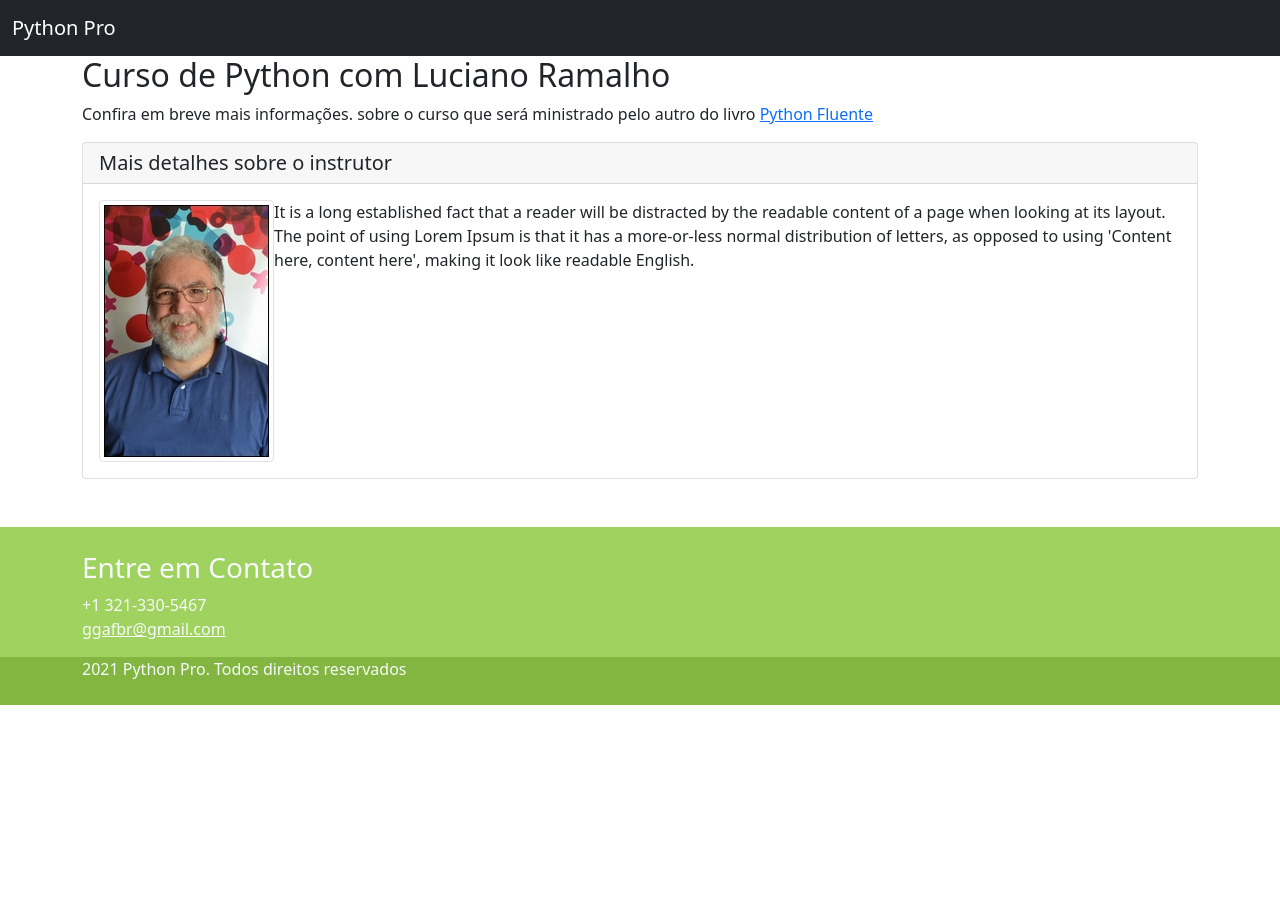
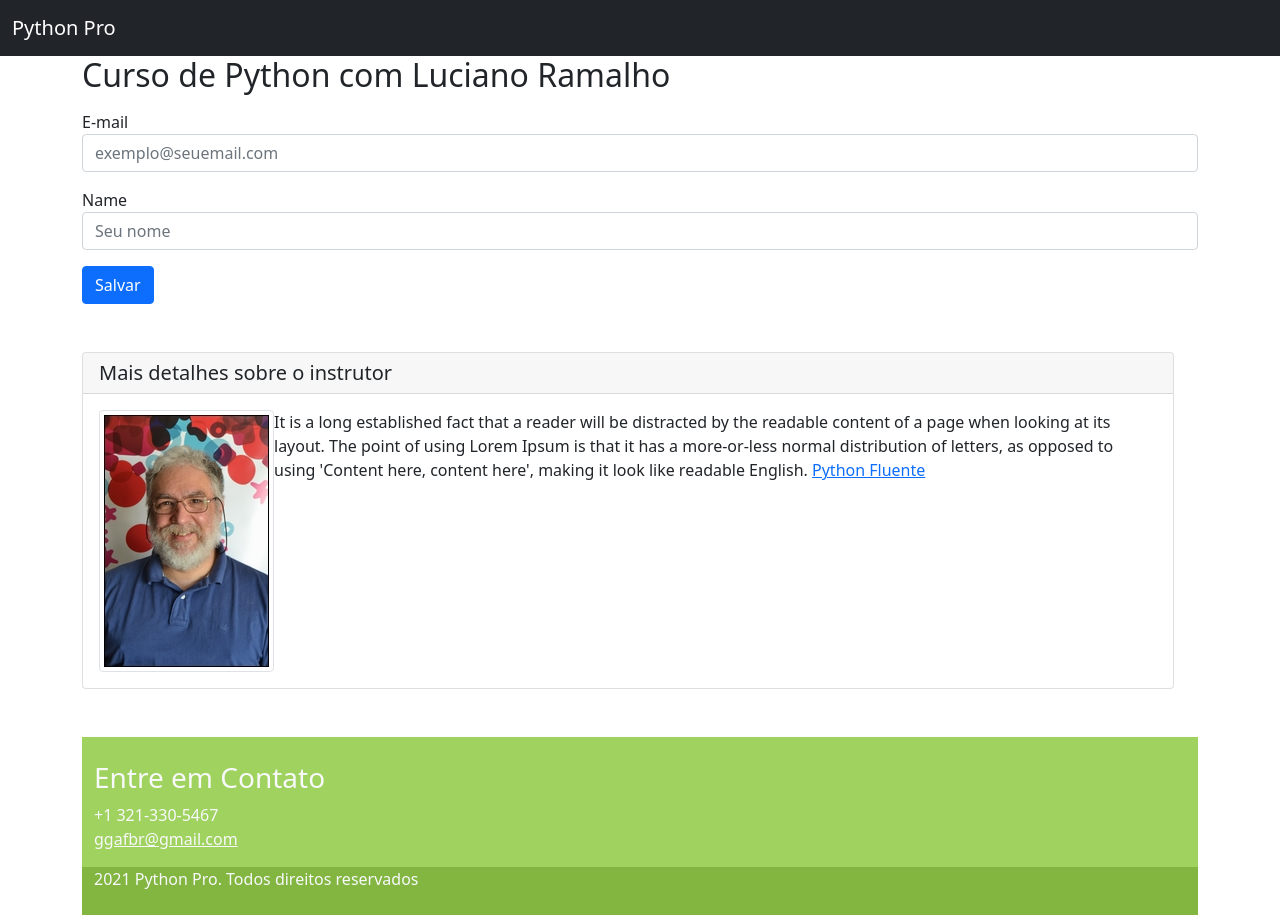
Before and after one commit to GilbertoAbrao/curso-django, a Django app: template pypro/base/templates/base/home.html in a window 1280 px wide. Before the commit the page ends 705 px from the top, so only its background shows below. Run offline with Django 3.2, Linux system fonts and the light colour scheme; the template is opened without the code that fills it, so the values that code supplies are empty; some libraries are stand-ins or nearby versions.

Commit message:
Integracao com Mail Chimp

```diff
--- a/pypro/base/templates/base/home.html
+++ b/pypro/base/templates/base/home.html
@@ -44,14 +44,40 @@
                 <h2>
                     Curso de Python com Luciano Ramalho
                 </h2>
-                <p>
-                    Confira em breve mais informações. sobre o curso que será ministrado pelo autro do livro
-                    <a href="http://shop.oreilly.com/product/0636920032519.do" target="_blank">Python Fluente</a>
-                </p>
+
+                <form action="https://gmail.us7.list-manage.com/subscribe/post?u=6d59b9412e27555d419ec3983&amp;id=8a741b7693"
+                      method="post" id="mc-embedded-subscribe-form" name="mc-embedded-subscribe-form"
+                      class="validate" target="_blank" novalidate>
+                    <div class="form-row align-items-center">
+
+                        <div class="col-auto mt-3">
+                            <label class="sr-only" for="mce-EMAIL">E-mail</label>
+                            <input type="email" value="" name="EMAIL" class="form-control required" id="mce-EMAIL"
+                                   placeholder="exemplo@seuemail.com">
+                        </div>
+
+                        <div class="col-auto mt-3">
+                            <label class="sr-only" for="mce-FNAME">Name</label>
+                            <input type="text" value="" name="FNAME" class="form-control" id="mce-FNAME"
+                                   placeholder="Seu nome">
+                        </div>
+
+                        <!-- real people should not fill this in and expect good things - do not remove this or risk form bot signups-->
+                        <div style="position: absolute; left: -5000px;" aria-hidden="true"><input type="text"
+                                                                                                  name="b_6d59b9412e27555d419ec3983_8a741b7693"
+                                                                                                  tabindex="-1"
+                                                                                                  value=""></div>
+                        <div class="col-auto mt-3">
+                            <input type="submit" value="Salvar" name="subscribe"
+                                   id="mc-embedded-subscribe" class="btn btn-primary">
+                        </div>
+
+                    </div>
+                </form>
+
             </div>
         </div>
-    </div>
-    <div class="row">
+        <div class="row mt-5">
             <div class="col-md-12">
                 <div class="card">
                     <h5 class="card-header">
@@ -61,10 +87,15 @@
                         <p class="card-text">
                             <img src="{% static 'img/luciano-ramalho.jpg' %}" alt="Foto Luciano Ramalho"
                                  class="img-thumbnail float-lg-start mr-3"/>
-                        It is a long established fact that a reader will be distracted by the readable content of a page
-                        when looking at its layout. The point of using Lorem Ipsum is that it has a more-or-less normal
-                        distribution of letters, as opposed to using 'Content here, content here', making it look like
+                            It is a long established fact that a reader will be distracted by the readable content of a
+                            page
+                            when looking at its layout. The point of using Lorem Ipsum is that it has a more-or-less
+                            normal
+                            distribution of letters, as opposed to using 'Content here, content here', making it look
+                            like
                             readable English.
+                            <a href="http://shop.oreilly.com/product/0636920032519.do" target="_blank">Python
+                                Fluente</a>
                         </p>
                     </div>
                 </div>
```
Lines whose indentation alone changed are shown as unchanged.
